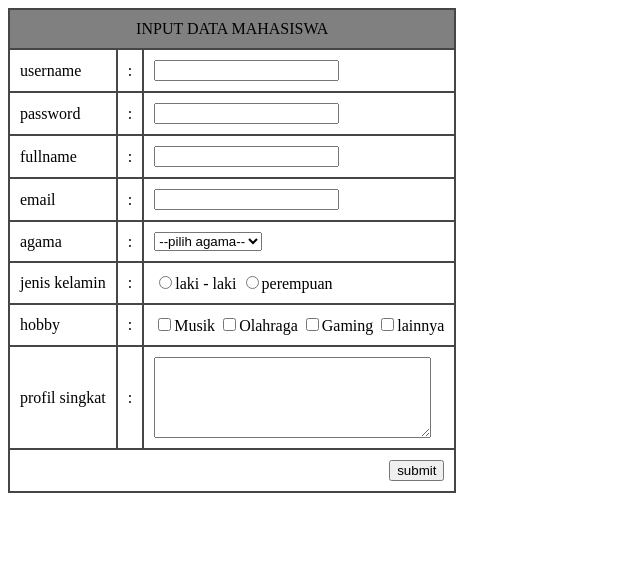
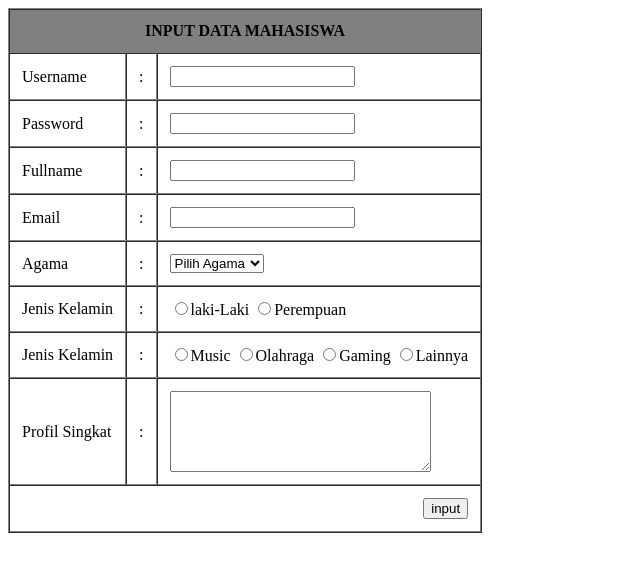
Before and after one commit to RIANHERYJUNIARTO/itw2024_243040049, a plain HTML site: page latihan/latihan 2/L2b243040049.html in a window 1280 px wide. Shown: the whole page, without its empty margins (0-640 px from the left). Drawn offline with Linux system fonts and the light colour scheme.

Commit message:
latihan 2 selesai

```diff
--- a/latihan/latihan 2/L2b243040049.html
+++ b/latihan/latihan 2/L2b243040049.html
@@ -1,88 +1,80 @@
 <html>
 <head>
-    <title>form</title>
-    <style>
-        table, th, td {
-            padding: 10px;
-            border: 2px solid rgb(70, 70, 70);
-            border-collapse: collapse ;
-        }
-    </style>
+   <title>Document</title>
 </head>
 <body>
-    <table border="1">
-        <tr>
-            <td colspan="3" align="center" bgcolor="grey">INPUT DATA MAHASISWA</td>
+    <form action="">
+    <table border="1" cellspacing="0"cellpadding="12">
+        <tr style="background-color: grey;">
+            <th colspan="3">INPUT DATA MAHASISWA</th>
         </tr>
     <tr>
-            <td>username</td>
+        <td>Username</td>
+        <td>:</td>
+        <td><input type="text"></td>
+    </tr>
+    <tr>
+        <td>Password</td>
+        <td>:</td>
+        <td><input type="password"></td>
+    </tr>
+    <tr>
+        <td>Fullname</td>
+        <td>:</td>
+        <td><input type="text"></td>
+    </tr>
+    <tr>
+        <td>Email</td>
+        <td>:</td>
+        <td><input type="email"></td>
+    </tr>
+    <tr>
+        <td>Agama</td>
+        <td>:</td>
+        <td><select name="" id="">
+            <option value="
+            ">Pilih Agama</option>
+            <option value="
+            ">Islam</option>
+            <option value="
+            ">Kristen</option>
+            <option value="
+            ">Hindu</option>
+            <option value="
+            ">Budha</option>
+            <option value="
+            ">Konghuchu</option>
+        </select></td>
+    </tr>
+    <tr>
+        <td>Jenis Kelamin</td>
         <td>:</td>
         <td>
-                <input type="text" name="username">
+            <input type="radio" name="JenisKel">laki-Laki
+            <input type="radio" name="JenisKel">Perempuan
         </td>
     </tr>
     <tr>
-            <td>password</td>
+        <td>Jenis Kelamin</td>
         <td>:</td>
         <td>
-                <input type="password" name="password">
+            <input type="radio" name="Hobby">Music
+            <input type="radio" name="Hobby">Olahraga
+            <input type="radio" name="Hobby">Gaming
+            <input type="radio" name="Hobby">Lainnya
         </td>
     </tr>
     <tr>
-            <td>fullname</td>
+        <td>Profil Singkat</td>
         <td>:</td>
-            <td>
-                <input type="text" name="fullname">
-            </td>
-        </tr>
-        <tr>
-            <td>email</td>
-            <td>:</td>
-            <td>
-                <input type="text" name="email">
-            </td>
-        </tr>
-        <tr>
-            <td>agama</td>
-            <td>:</td>
-            <td>
-                <select>
-                    <option name="nama">--pilih agama--</option>
-                    <option value="islam">islam</option>
-                    <option value="kristen">kristen</option>
-                    <option value="buddha" >buddha</option>
-                    <option value="hindu">hindu</option>
-                </select>
-            </td>
-        </tr>
-        <td>jenis kelamin</td>
-        <td>:</td>
-        <td>
-            <input type="radio" name="kelamin" value="laki">laki - laki
-            <input type="radio" name="kelamin" value="cewe">perempuan
-        </td>
-        <tr>
-            <td>hobby</td>
-            <td>:</td>
-            <td>
-                <input type="checkbox">Musik
-                <input type="checkbox">Olahraga
-                <input type="checkbox">Gaming
-                <input type="checkbox">lainnya
-            </td>
-        </tr>
-        <tr>
-            <td>profil singkat</td>
-            <td>:</td>
-            <td>
-                <textarea name="" cols="32" rows="5"></textarea>
-            </td>
+        <td><textarea name="" id="" cols="30" rows="5"></textarea></td>
     </tr>
     <tr>
         <td colspan="3" align="right">
-                <input type="button" value="submit">
+            <button>input</button>
         </td>
     </tr>
     </table>
+</form>
 </body>
 </html>
```
Also changed, not shown: latihan/latihan 2/L2a243040049.html (+17 -29 lines). Lines whose indentation alone changed are shown as unchanged.
